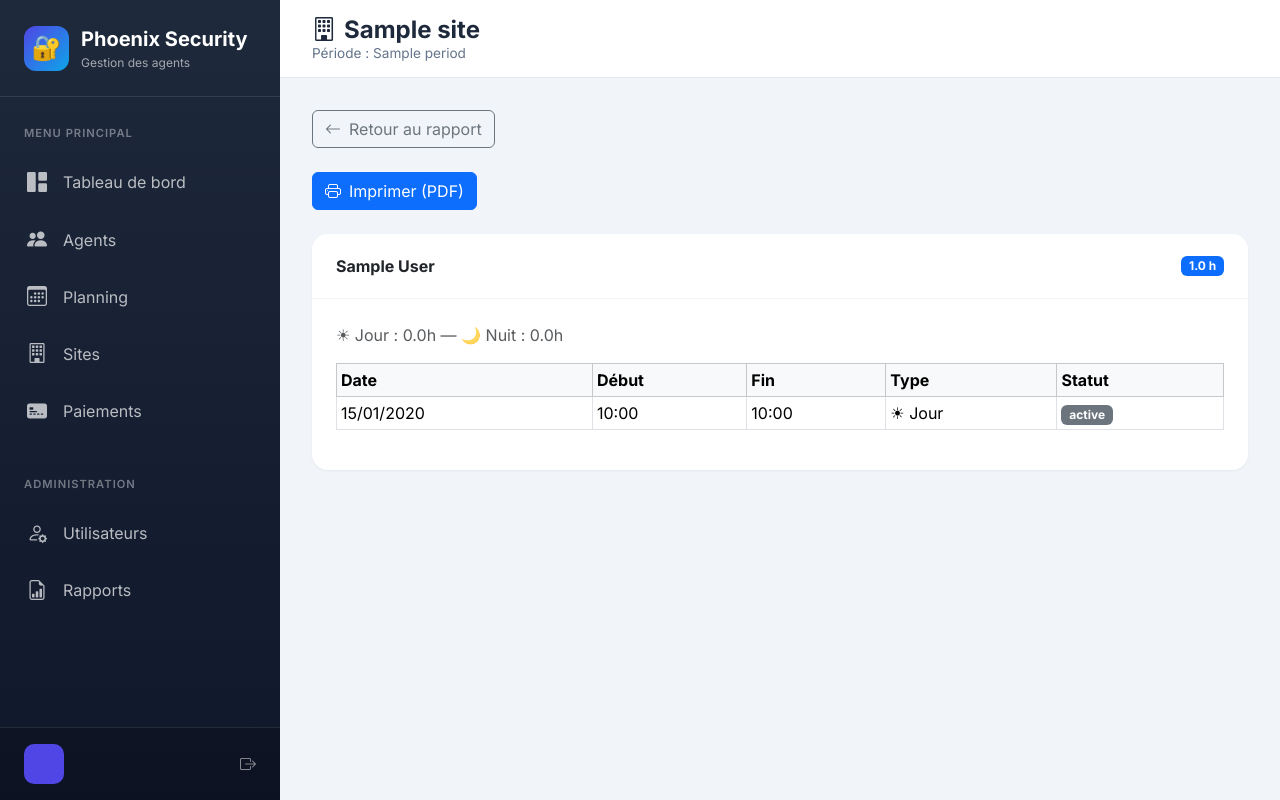
After one commit to Wassimbkl/phoenix-security, a Symfony app: template templates/admin/reports/report_site_details.html.twig in a window 1280 px wide. The commit adds this page. Run offline with Twig, Linux system fonts and the light colour scheme; the template is opened without the code that fills it: most values are stand-ins (such as "Sample title", 1, 10 or a date in 2020); some libraries are stand-ins or nearby versions.

Commit message:
rapport site + détails

```diff
--- a/templates/admin/layout.html.twig
+++ b/templates/admin/layout.html.twig
@@ -81,32 +81,7 @@
                 <small>{% block page_subtitle %}{% endblock %}</small>
             </h1>
         </div>
-        <div class="d-flex align-items-center gap-3">
-            <div class="dropdown">
-                <button class="btn btn-light position-relative" data-bs-toggle="dropdown">
-                    <i class="bi bi-bell"></i>
-                    <span class="position-absolute top-0 start-100 translate-middle badge rounded-pill bg-danger" style="font-size: 0.6rem;">
-                        3
-                    </span>
-                </button>
-                <div class="dropdown-menu dropdown-menu-end p-3" style="width: 300px;">
-                    <h6 class="dropdown-header">Notifications</h6>
-                    <div class="dropdown-item small">
-                        <i class="bi bi-exclamation-triangle text-warning me-2"></i>
-                        2 shifts non assignés demain
-                    </div>
-                    <div class="dropdown-item small">
-                        <i class="bi bi-clock text-danger me-2"></i>
-                        1 agent en retard
-                    </div>
-                    <div class="dropdown-item small">
-                        <i class="bi bi-file-text text-info me-2"></i>
-                        Rapport mensuel disponible
-                    </div>
-                </div>
-            </div>
-            <span class="text-muted small">{{ "now"|date("d/m/Y") }}</span>
-        </div>
+
     </header>
 
     <!-- Content -->
--- /dev/null
+++ b/templates/admin/reports/report_site_details.html.twig
@@ -0,0 +1,87 @@
+{% extends 'admin/layout.html.twig' %}
+
+{% block title %}Détails du site - {{ site.name }}{% endblock %}
+
+{% block page_title %}
+    <i class="bi bi-building me-2"></i>{{ site.name }}
+{% endblock %}
+
+{% block page_subtitle %}
+    Période : {{ period }}
+{% endblock %}
+
+{% block content %}
+
+<a href="{{ path('admin_report_sites', { period: period }) }}"
+   class="btn btn-outline-secondary mb-4">
+    <i class="bi bi-arrow-left me-2"></i>Retour au rapport
+</a>
+<div class="d-flex justify-content-between align-items-center mb-4 no-print">
+
+    <button onclick="window.print()" class="btn btn-primary">
+        <i class="bi bi-printer me-2"></i>Imprimer (PDF)
+    </button>
+</div>
+{% for data in agentsData %}
+<div class="card mb-4">
+    <div class="card-header d-flex justify-content-between align-items-center">
+        <strong>
+            {{ data.agent.firstName }} {{ data.agent.lastName }}
+        </strong>
+        <span class="badge bg-primary">
+            {{ data.total_hours|number_format(1) }} h
+        </span>
+    </div>
+
+    <div class="card-body">
+        <p class="text-muted mb-3">
+            ☀ Jour : {{ data.hours_day|number_format(1) }}h —
+            🌙 Nuit : {{ data.hours_night|number_format(1) }}h
+        </p>
+
+        <div class="table-responsive">
+            <table class="table table-sm table-bordered">
+                <thead class="table-light">
+                    <tr>
+                        <th>Date</th>
+                        <th>Début</th>
+                        <th>Fin</th>
+                        <th>Type</th>
+                        <th>Statut</th>
+                    </tr>
+                </thead>
+                <tbody>
+                {% for shift in data.shifts %}
+                    <tr>
+                        <td>{{ shift.shiftDate|date('d/m/Y') }}</td>
+                        <td>{{ shift.startTime|date('H:i') }}</td>
+                        <td>{{ shift.endTime|date('H:i') }}</td>
+                        <td>
+                            {% if shift.type == 'NUIT' %}
+                                🌙 Nuit
+                            {% else %}
+                                ☀ Jour
+                            {% endif %}
+                        </td>
+                        <td>
+                            <span class="badge
+                                {% if shift.status == 'EFFECTUE' %}bg-success
+                                {% elseif shift.status == 'ABSENT' %}bg-danger
+                                {% else %}bg-secondary{% endif %}">
+                                {{ shift.status }}
+                            </span>
+                        </td>
+                    </tr>
+                {% endfor %}
+                </tbody>
+            </table>
+        </div>
+    </div>
+</div>
+{% else %}
+<div class="alert alert-info">
+    Aucun shift pour ce site sur cette période.
+</div>
+{% endfor %}
+
+{% endblock %}
```
Also changed, not shown: src/Controller/AdminController.php (+96 -0 lines), templates/admin/reports/report_sites.html.twig (+32 -66 lines), templates/admin/reports/reports.html.twig (+9 -0 lines).
